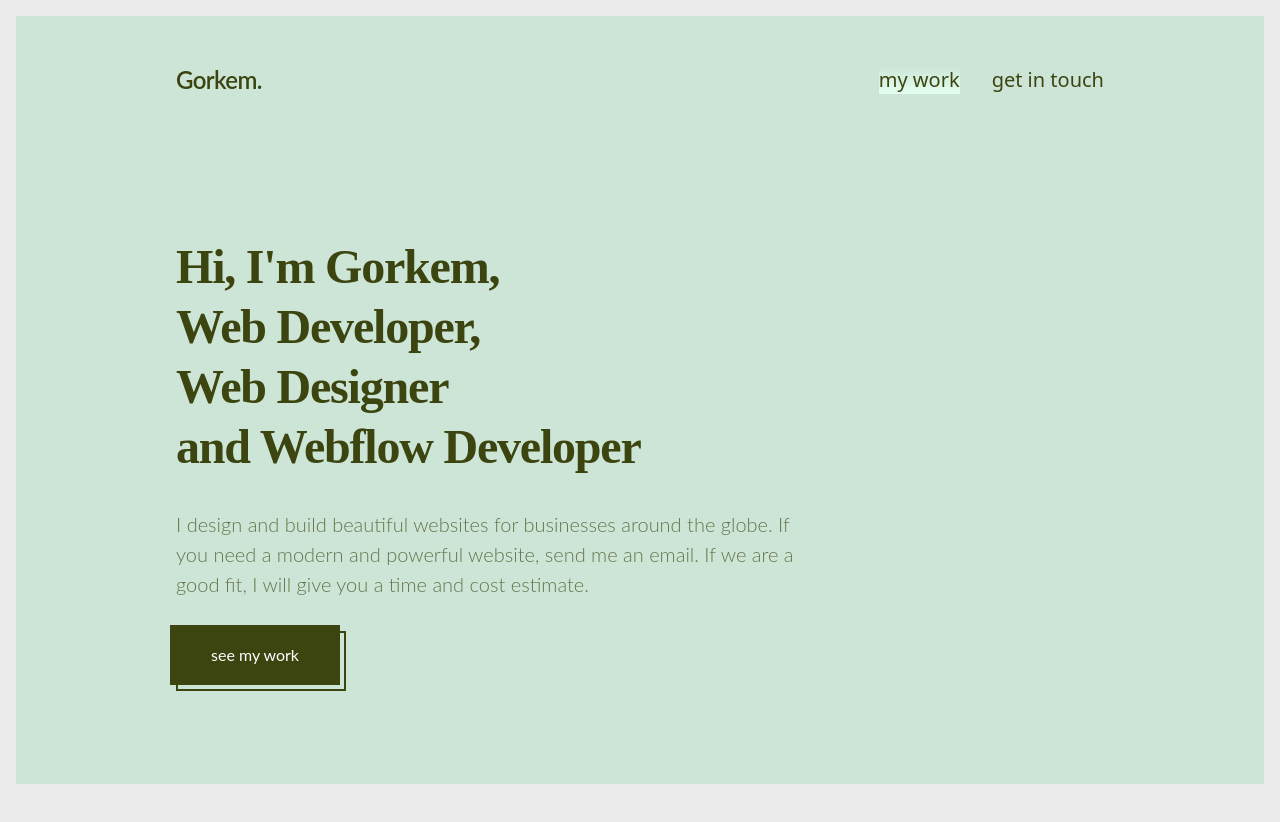
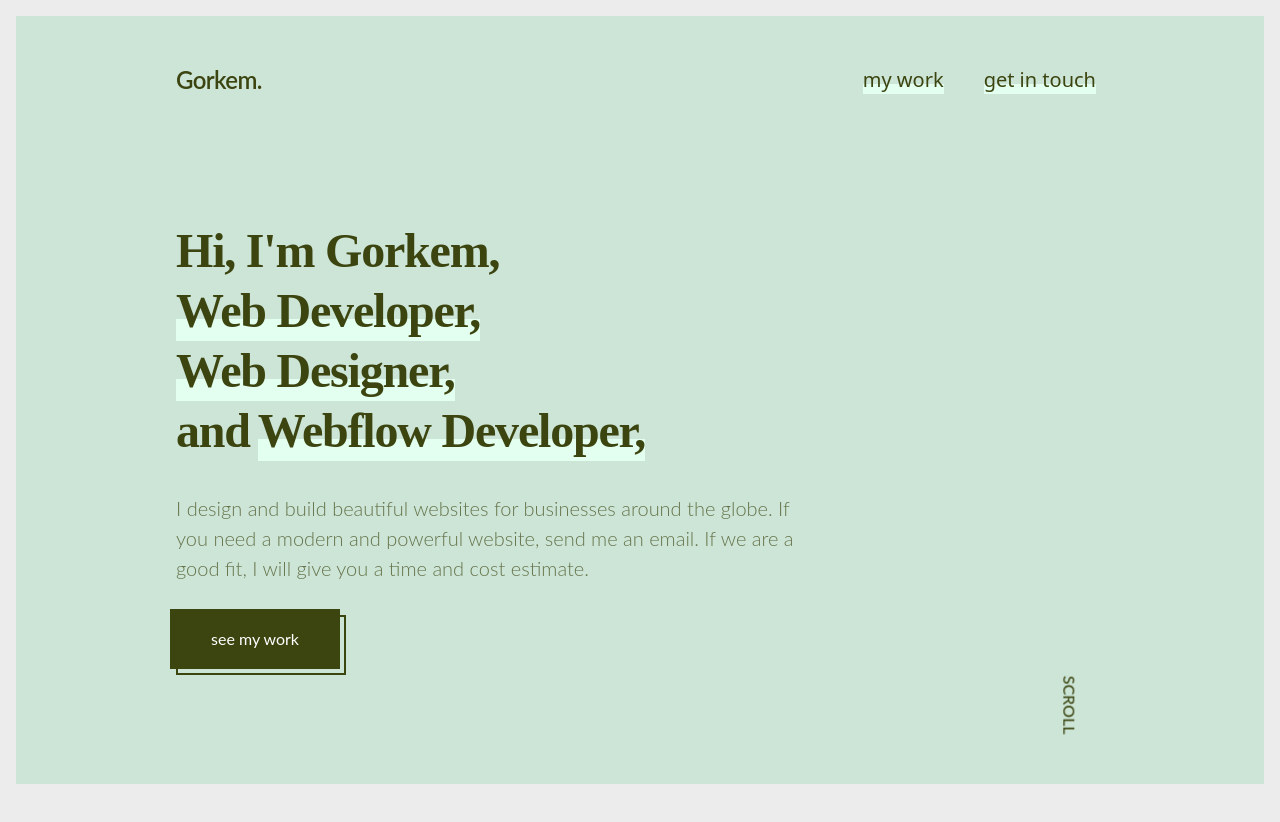
Before and after one commit to serin-gorkem/Portfolio, a React (Vite) app: page / in a window 1280 px wide. Shown: the top 822 px of the page. Before the commit the page ends 800 px from the top, so only its background shows below. Built offline with nearby package versions, Linux system fonts and the light colour scheme.

Commit message:
feat:Scroll animation,text highlights and highlight animations fix:Mobile menu overlap,more centered home page.

```diff
--- a/src/Landing.jsx
+++ b/src/Landing.jsx
@@ -1,9 +1,18 @@
 function Landing() {
-
   /* To open and close menu with toggle hidden attribute. */
   function openMenu() {
     document.querySelector(".menu").classList.toggle("hidden");
     document.querySelector(".menu-toggle").classList.toggle("hidden");
+  }
+
+  /* This function is used to highlight the hovered element with a gradient background. */
+  function highlight(element) {
+    return (
+      <div className="group relative z-10 mr-2 w-fit">
+        <div className="absolute bottom-0 -z-10 h-[36%] w-full bg-highlight transition-all duration-500 sm:group-hover:h-[100%]"></div>
+        {element}
+      </div>
+    );
   }
 
   return (
@@ -14,12 +23,16 @@ function Landing() {
           Gorkem.
         </h1>
         <ul className="flex items-center gap-8">
-          <li className="hidden cursor-pointer bg-gradient-to-t from-highlight to-transparent sm:block sm:text-xl 3xl:text-2xl">
-            my work
-          </li>
-          <li className="hidden cursor-pointer sm:block sm:text-xl 3xl:text-2xl">
-            get in touch
-          </li>
+          {highlight(
+            <p className="hidden cursor-pointer sm:block sm:text-xl 3xl:text-2xl">
+              my work
+            </p>,
+          )}
+          {highlight(
+            <p className="hidden cursor-pointer sm:block sm:text-xl 3xl:text-2xl">
+              get in touch
+            </p>,
+          )}
         </ul>
         {/* source:"https://www.svgrepo.com/svg/511004/hamburger-md"*/}
         <svg
@@ -95,30 +108,57 @@ function Landing() {
         </svg>
       </nav>
       {/* Right now I use hidden and block with onClick logic to apply functionality. In future updates this will change to apply animation properly. */}
-      <div className="menu absolute flex hidden h-[6.25rem] w-full flex-col justify-center gap-3 bg-secondary bg-opacity-15 p-4 font-playfair font-bold tracking-tight sm:hidden">
-        <p className="cursor-pointer">my work</p>
-        <p className="cursor-pointer">get in touch</p>
+      <div className="menu absolute z-20 flex hidden h-[6.25rem] w-full flex-col justify-center gap-3 bg-[#A4B9A0] p-4 font-playfair font-bold tracking-tight sm:hidden">
+        <p className="cursor-pointer hover:text-primary">my work</p>
+        <p className="cursor-pointer hover:text-primary">get in touch</p>
       </div>
       {/* h-[calc(100vh-9rem)] to make it more centered. The logic could be improved in the future updates. */}
-      <main className="flex h-[calc(100vh-10rem)] flex-col justify-center p-4 sm:px-8 xl:px-[10rem]">
-      {/* <br> to keep consistency on the visual of text. */}
-        <h1 className="font-playfair text-4xl font-extrabold leading-tight tracking-tight sm:text-[3rem] 3xl:text-[6rem]">
-          Hi, I&#39;m Gorkem,<br></br> Web Developer,<br></br> Web Designer
-          <br></br> and Webflow Developer
+      <main className="-z-10 flex h-[calc(100vh-10rem)] flex-col justify-center p-4 sm:h-[calc(100vh-12rem)] sm:px-8 xl:px-[10rem]">
+        {/* <br> to keep consistency on the visual of text. */}
+        <h1 className="font-playfair text-2xl font-extrabold leading-tight tracking-tight sm:text-[3rem] 3xl:text-[6rem]">
+          Hi, I&#39;m Gorkem,
         </h1>
+        {highlight(
+          <p className="font-playfair text-2xl font-extrabold leading-tight tracking-tight sm:text-[3rem] 3xl:text-[6rem]">
+            Web Developer,
+          </p>,
+        )}
+        {highlight(
+          <p className="font-playfair text-2xl font-extrabold leading-tight tracking-tight sm:text-[3rem] 3xl:text-[6rem]">
+            Web Designer,
+          </p>,
+        )}
+        <div className="flex gap-1 sm:gap-2">
+          <h1 className="font-playfair text-2xl font-extrabold leading-tight tracking-tight sm:text-[3rem] 3xl:text-[6rem]">
+            and
+          </h1>
+          {highlight(
+            <p className="font-playfair text-2xl font-extrabold leading-tight tracking-tight sm:text-[3rem] 3xl:text-[6rem]">
+              Webflow Developer,
+            </p>,
+          )}
+        </div>
         <h2 className="py-8 font-lato text-[0.875rem] font-light leading-[150%] tracking-[2%] text-secondary opacity-70 sm:w-[40rem] sm:text-xl sm:leading-[150%] 3xl:w-[56.25rem] 3xl:text-2xl">
           I design and build beautiful websites for businesses around the globe.
           If you need a modern and powerful website, send me an email. If we are
           a good fit, I will give you a time and cost estimate.
         </h2>
-        <div className="h-[3.75rem] w-[10.625rem] border-2 border-secondary">
-        {/* There will be animatons for the button with translate properties. This is the top layer and will be get down with the base layer. */ }
-          <button className="h-[3.75rem] w-[10.625rem] -translate-x-2 -translate-y-2 bg-secondary font-lato text-white">
+        <div className="relative h-[2.75rem] w-[8.625rem] border-2 border-secondary sm:h-[3.75rem] sm:w-[10.625rem]">
+          {/* CTA Button with the animation logic of moving it on the x and y with transition */}
+          <button className="h-[2.75rem] w-[8.625rem] -translate-x-2 -translate-y-2 bg-secondary font-lato text-xs text-white transition-all duration-500 hover:translate-x-0 hover:translate-y-0 sm:h-[3.75rem] sm:w-[10.625rem] sm:text-base">
             see my work
           </button>
-      {/* The SCROLL text with the animation will be placed here. */}
         </div>
       </main>
+      {/* The SCROLL text with the animation */}
+      <div className="pointer-events-none relative bottom-32 flex justify-end px-4 pt-6 sm:px-8 sm:py-12 xl:px-[10rem]">
+        <div className="-bottom-10 flex w-16 items-start justify-start gap-10 overflow-hidden">
+          <div className="animate-scroll-arrow hidden h-40 w-0.5 bg-secondary sm:block"></div>
+          <p className="absolute top-[4.3rem] rotate-90 font-lato font-medium">
+            SCROLL
+          </p>
+        </div>
+      </div>
     </section>
   );
 }
--- a/src/index.css
+++ b/src/index.css
@@ -4,7 +4,23 @@
 
 
 
-body{
+body {
     background-color: #ECECEC;
     color: #3C4510;
 }
+
+.scroll-arrow{
+    height: 10rem;
+    width: 0.125rem;
+    background-color: #3C4510;
+    animation: scroll-arrow-animation infinite 3s;
+}
+
+@keyframes scroll-arrow-animation {
+    0%, 10%{
+        transform: translate3d(0px, -100%, 0px);
+    }
+    90%, 100% {
+        transform: translate3d(0px, 100%, 0px);
+    }
+}
--- a/tailwind.config.js
+++ b/tailwind.config.js
@@ -1,4 +1,5 @@
 /** @type {import('tailwindcss').Config} */
+
 export default {
   content: ["./index.html", "./src/**/*.{js,ts,jsx,tsx}"],
   theme: {
@@ -16,8 +17,21 @@ export default {
       },
       screens:{
         "3xl":"1920px"
+      },
+      keyframes: {
+        "scroll": {
+          "0%": { transform: "translate3d(0px,-100%,0px)" },
+          "10%": { transform: "translate3d(0px,-100%,0px)" },
+          "90%": { transform: "translate3d(0px,100%,0px)" },
+          "100%": { transform: "translate3d(0px,100%,0px)" },
+        }
+      },
+      animation: {
+        'scroll-arrow': 'scroll 3.5s infinite',
       }
+
     },
   },
-  plugins: [],
+  plugins: [
+  ],
 };
```
